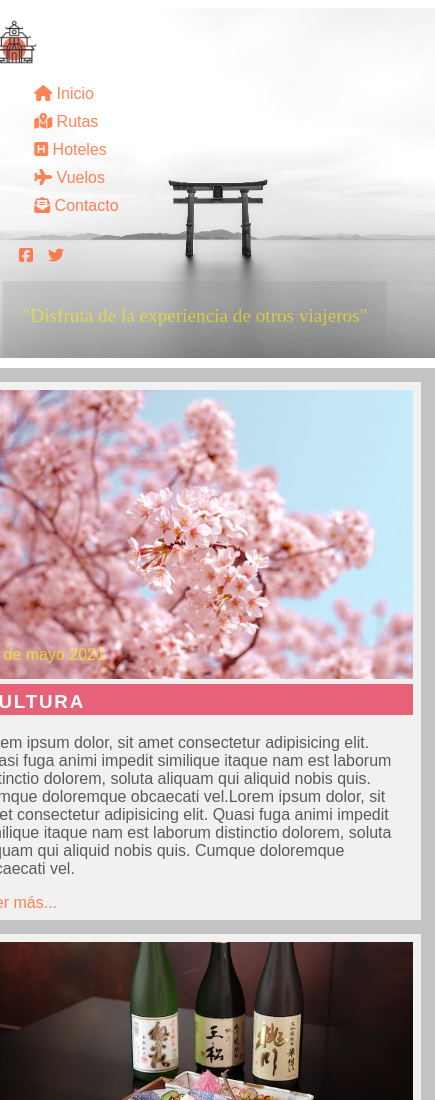
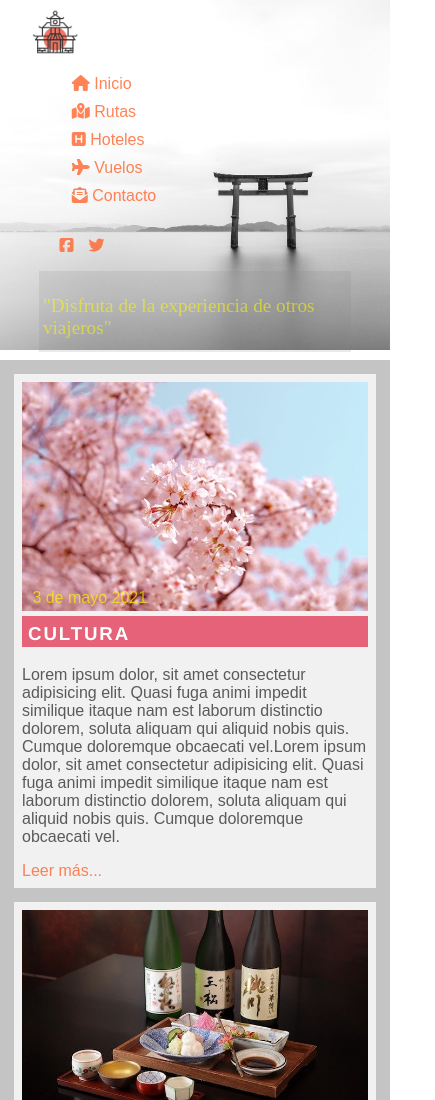
Before and after one commit to JoaquinCapel/sprint1, a plain HTML site: page sprint1_Nivel2/index.html in a window 390 px wide. Shown: the top 1100 px of the page, 435 px wide, since content can reach past the window. Drawn offline with Linux system fonts and the light colour scheme.

Commit message:
Corrección ejercicios

```diff
--- a/sprint1_Level_1/style.css
+++ b/sprint1_Level_1/style.css
@@ -2,9 +2,13 @@
 *::after,
 *::before {
  box-sizing: border-box;
+ margin: 0;
+ padding: 0;
 }
 
 body {
+    max-width: 1200px;
+    margin: 0 auto;
     display: flex;
     flex-direction: column;
     align-items: center;
@@ -14,8 +18,8 @@ body {
 /* CAJA 1 max-width 1200px */
 
 header {
+    width: 100%;
     background-color: black;
-    width: 1200px;
     padding: 14px;
     display: flex;
     flex-direction: column;
@@ -29,7 +33,6 @@ nav {
     display: flex;
     justify-content: space-around;
     padding: 10px;
-
 }
 
 #int1_box1,
@@ -68,7 +71,7 @@ nav {
 
 main {
     background-color: black;
-    width: 1200px;
+    width: 100%;
     padding: 14px;
     display: flex;
     align-items: center;
@@ -132,7 +135,7 @@ aside {
 
 footer {
     background-color: black;
-    width: 1200px;
+    width: 100%;
     padding: 14px;
     align-items: center;
     display: flex;
@@ -152,14 +155,12 @@ footer {
 
 @media (max-width: 768px) {
     header {
-        width: 768px;
         padding: 18px;
         gap: 8px;
     }
 
     main {
         background-color: yellow;
-        width: 768px;
         padding: 14px;
         display: flex;
         flex-direction: column;
@@ -176,7 +177,6 @@ footer {
     }
 
     footer {
-        width: 768px;
         padding: 14px;
     }
 }
@@ -186,7 +186,6 @@ footer {
 
 @media (max-width: 480px) {
     header {
-        width: 480px;
         padding: 30px;
         gap: 20px;
     }
@@ -224,14 +223,13 @@ footer {
     }
 
     main {
-        width: 480px;
+        width: 100%;
         padding: 30px;
         gap: 20px;
         background-color: #fbd304;
     }
 
     section {
-        width: 100%;
         padding: 14px;
         background-color: #10465d;
     }
@@ -256,7 +254,6 @@ footer {
     }
 
     aside {
-        width: 100%;
         padding: 14px;
         background-color: rgb(255, 81, 0);
     }
@@ -267,7 +264,6 @@ footer {
     }
 
     footer {
-        width: 480px;
         padding: 30px;
     }
 
--- a/sprint1_Nivel2/style.css
+++ b/sprint1_Nivel2/style.css
@@ -9,6 +9,8 @@ html {
 }
 
 body {
+    max-width: 1200px;
+    margin: 0 auto;
     font-family: Arial, Helvetica, sans-serif;
     font-size: 1em;
     display: flex;
@@ -19,7 +21,7 @@ body {
 /* ============ MENU ================== */
 
 header {
-    width: 1200px;
+    width: 100%;
     background-image: url("img/header.jpg");
     background-position: center;
     height: 400px;
@@ -91,7 +93,7 @@ ul {
 /* ==================== SECCIONES ===================== */
 
 main {
-    width: 1200px;
+    width: 100%;
     margin-top: 10px;
     background-color: white;
     display: flex;
@@ -165,7 +167,7 @@ aside {
 /* ==================== FOOTER ======================= */
 
 footer {
-    width: 1200px;
+    width: 100%;
     background-color: rgb(196, 196, 196);
     display: flex;
     justify-content: center;
@@ -245,7 +247,6 @@ ul li a:hover:after {
 
 @media (max-width: 768px) {
     header {
-        width: 768px;
         padding: 0;
     }
 
@@ -275,7 +276,6 @@ ul li a:hover:after {
     }
 
     main {
-        width: 768px;
         display: flex;
         flex-direction: column;
         align-items: center;
@@ -286,7 +286,7 @@ ul li a:hover:after {
     }
 
     aside {
-        width: 768px;
+        width: 100%;
     }
 
     .cards {
@@ -303,7 +303,7 @@ ul li a:hover:after {
     }
 
     footer {
-        width: 768px;
+        width: 100%;
         padding-left: 10px;
         padding-right: 10px;
     }
@@ -318,7 +318,7 @@ ul li a:hover:after {
     header {
         background-position: left;
         background-size: cover;
-        width: 480px;
+        width: 100%;
         height: 350px;
         padding: 0;
     }
@@ -358,7 +358,7 @@ ul li a:hover:after {
     }
 
     main {
-        width: 480px;
+        width: 100%;
         padding: 0;
     }
 
@@ -385,12 +385,12 @@ ul li a:hover:after {
     }
 
     aside {
-        width: 480px;
+        width: 100%;
         padding: 10px;
     }
 
     footer {
-        width: 480px;
+        width: 100%;
         padding-left: 1px;
         padding-right: 1px;
     }
```
